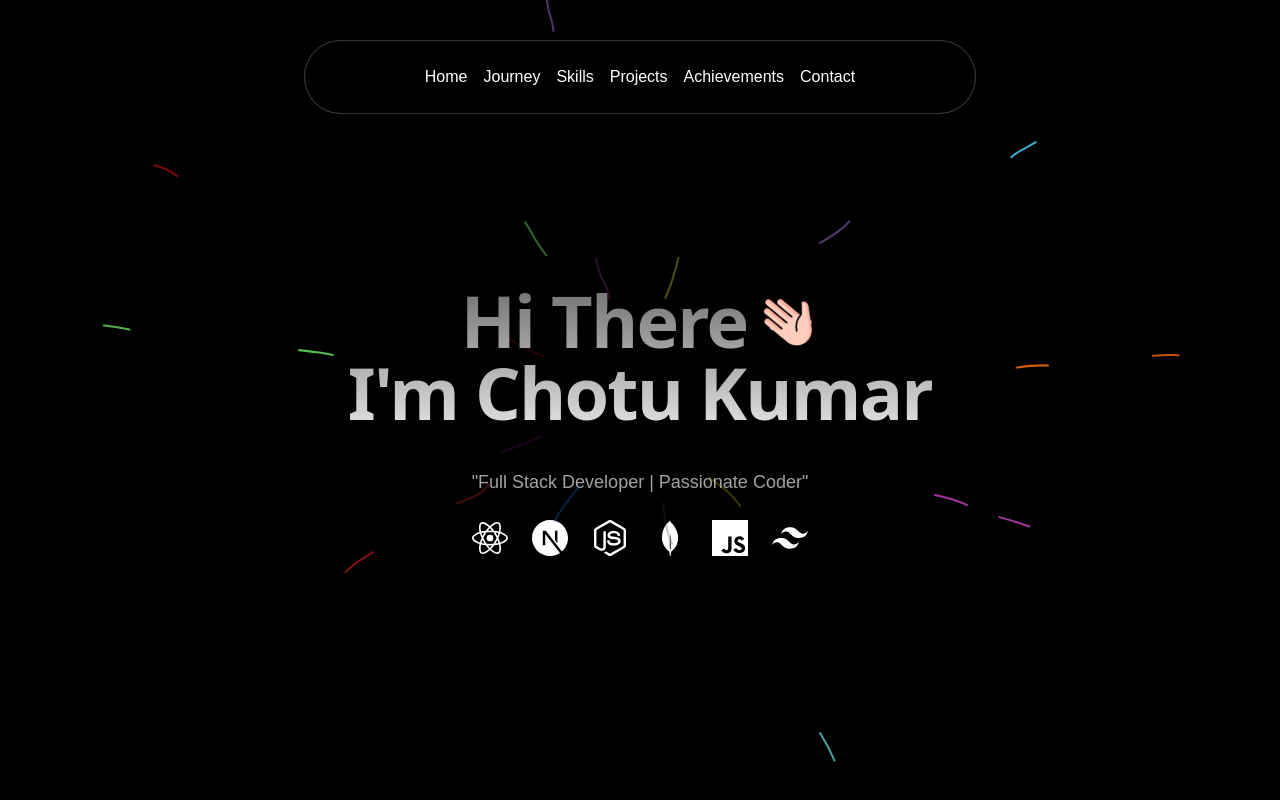
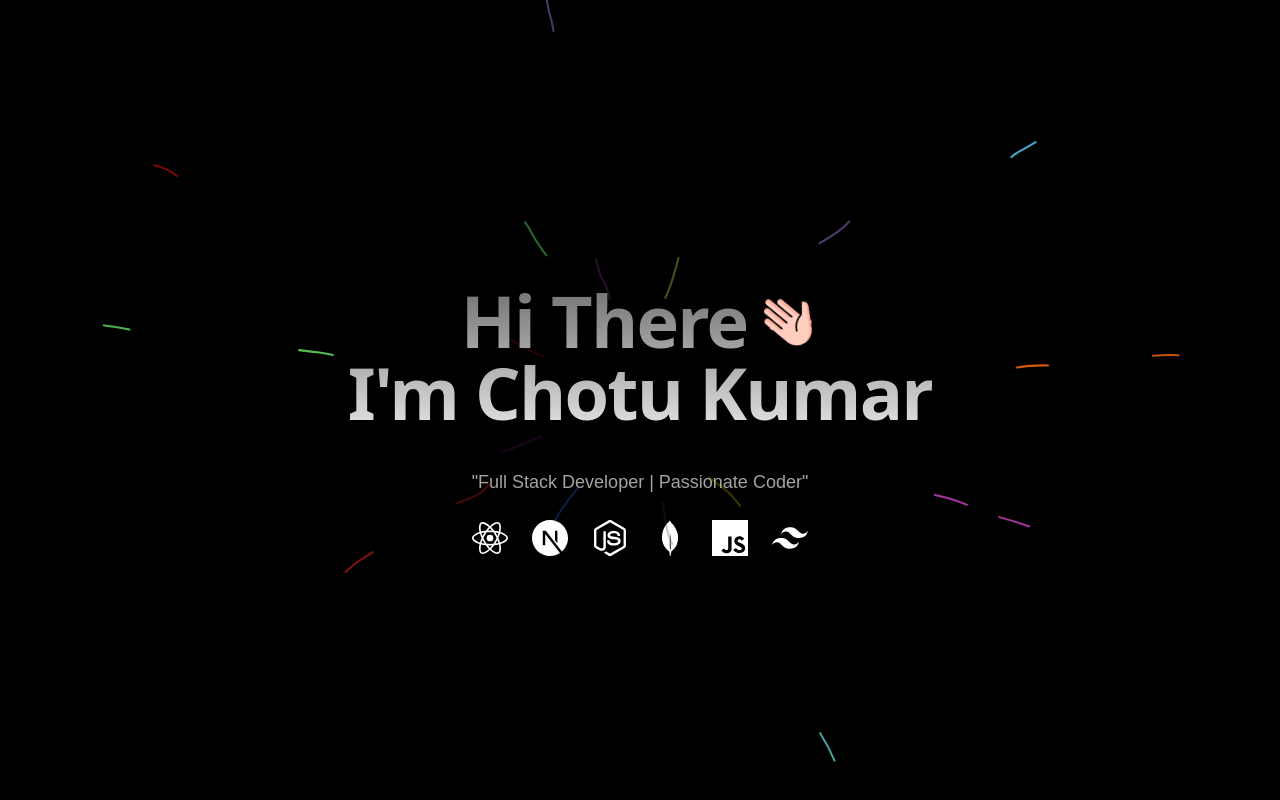
Before and after one commit to Ck07860786/portfolio, a Next.js app: page / in a window 1280 px wide. Shown: the top 800 px of the page. Built offline with nearby package versions, Linux system fonts and the light colour scheme.

Commit message:
layout changed

```diff
--- a/src/app/layout.tsx
+++ b/src/app/layout.tsx
@@ -30,7 +30,6 @@ export default function RootLayout({
       <body
         className={`${geistSans.variable} ${geistMono.variable} antialiased`}
       >
-       <Navbar/>
         {children}
       </body>
     </html>
--- a/src/app/page.tsx
+++ b/src/app/page.tsx
@@ -19,13 +19,7 @@ export default function Home() {
 
   return (
     <>
-      <Navbar
-        journeyRef={journeyRef}
-        skillsRef={skillsRef}
-        projectsRef={projectsRef}
-        achievmentsRef={achievmentsRef}
-        contactRef={contactRef}
-      />
+
 
       <HeroSection />
       <div ref={journeyRef}><MyJourny /></div>
```
